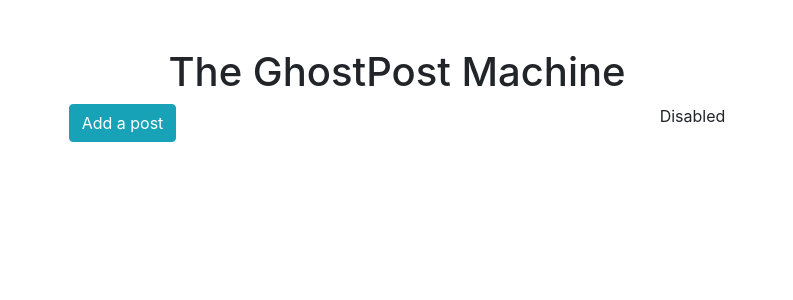
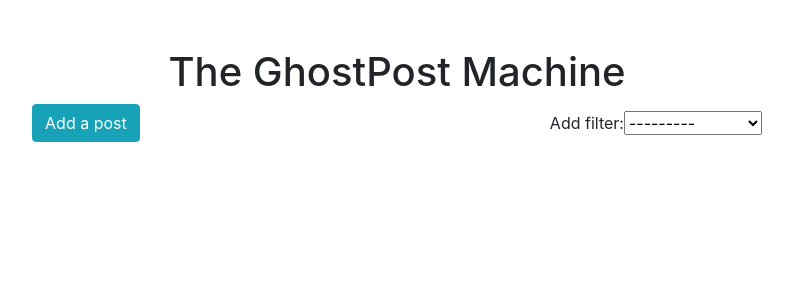
Before and after one commit to luisfff29/ghostpost, a Django app: page / in a window 1280 px wide. Shown: the top 300 px of the page, without its empty margins (243-1036 px from the left). Run offline with Django 3.2, Linux system fonts and the light colour scheme; data that the repository does not hold is empty; some libraries are stand-ins or nearby versions.

Commit message:
add filter/order_by

```diff
--- a/ghostpost_app/forms.py
+++ b/ghostpost_app/forms.py
@@ -1,5 +1,9 @@
 from django import forms
 from ghostpost_app.models import GhostModel
+
+
+CHOICES = ((('---------', '---------')), ('all_boasts', 'All Boasts'), ('all_roasts', 'All Roasts'),
+           ('up_vote', 'Up votes'), ('down_vote', 'Down votes'), ('vote_difference', 'Vote difference'))
 
 
 class GhostForm(forms.ModelForm):
@@ -12,3 +16,11 @@ class GhostForm(forms.ModelForm):
     class Meta:
         model = GhostModel
         fields = ['boast_or_roast', 'text']
+
+
+class AddFilter(forms.Form):
+    add_filter = forms.ChoiceField(choices=CHOICES, widget=forms.Select(
+        attrs={
+            'onchange': 'submit()'
+        }
+    ))
--- a/ghostpost_app/views.py
+++ b/ghostpost_app/views.py
@@ -1,13 +1,36 @@
 from django.shortcuts import render, reverse
 from django.http import HttpResponseRedirect
 from ghostpost_app.models import GhostModel
-from ghostpost_app.forms import GhostForm
+from ghostpost_app.forms import GhostForm, AddFilter
 
 
 # Create your views here.
 def index(request):
-    data = GhostModel.objects.all()
-    return render(request, 'index.html', {'data': data})
+    if request.method == 'POST':
+        form = AddFilter(request.POST)
+        if form.is_valid():
+            data = form.cleaned_data
+            if data['add_filter'] == '---------':
+                result = GhostModel.objects.order_by('date')
+            elif data['add_filter'] == 'all_boasts':
+                result = GhostModel.objects.order_by(
+                    'date').filter(boast_or_roast=True)
+            elif data['add_filter'] == 'all_roasts':
+                result = GhostModel.objects.order_by(
+                    'date').filter(boast_or_roast=False)
+            elif data['add_filter'] == 'up_vote':
+                result = GhostModel.objects.order_by('-up_vote', 'date')
+            elif data['add_filter'] == 'down_vote':
+                result = GhostModel.objects.order_by('-down_vote', 'date')
+            elif data['add_filter'] == 'vote_difference':
+                result = GhostModel.objects.extra(
+                    select={'diff': 'up_vote - down_vote'}).order_by('-diff')
+        return render(request, 'index.html', {'result': result, 'form': form})
+
+    form = AddFilter()
+    result = GhostModel.objects.order_by('date')
+
+    return render(request, 'index.html', {'result': result, 'form': form})
 
 
 def addpost(request):
--- a/templates/index.html
+++ b/templates/index.html
@@ -16,9 +16,12 @@
       <h1 class='text-center mt-5'>The GhostPost Machine</h1>
       <div class="row justify-content-around text-center my-2">
         <a class="" href="addpost/"><button class='btn btn-info'>Add a post</button></a>
-        <a class="disabled" aria-disabled="true">Disabled</a>
+        <form action='' method="POST" class="form-inline">
+          {% csrf_token %}
+          {{form}}
+        </form>
       </div>
-      {% for post in data %}
+      {% for post in result %}
       <div class="card w-75 mx-auto bg-light mb-3">
         <div class="card-body">
           <h5 class="card-header border-dark">{{ post }}</h5>
```
Also changed, not shown: ghostpost_app/migrations/0001_initial.py.
